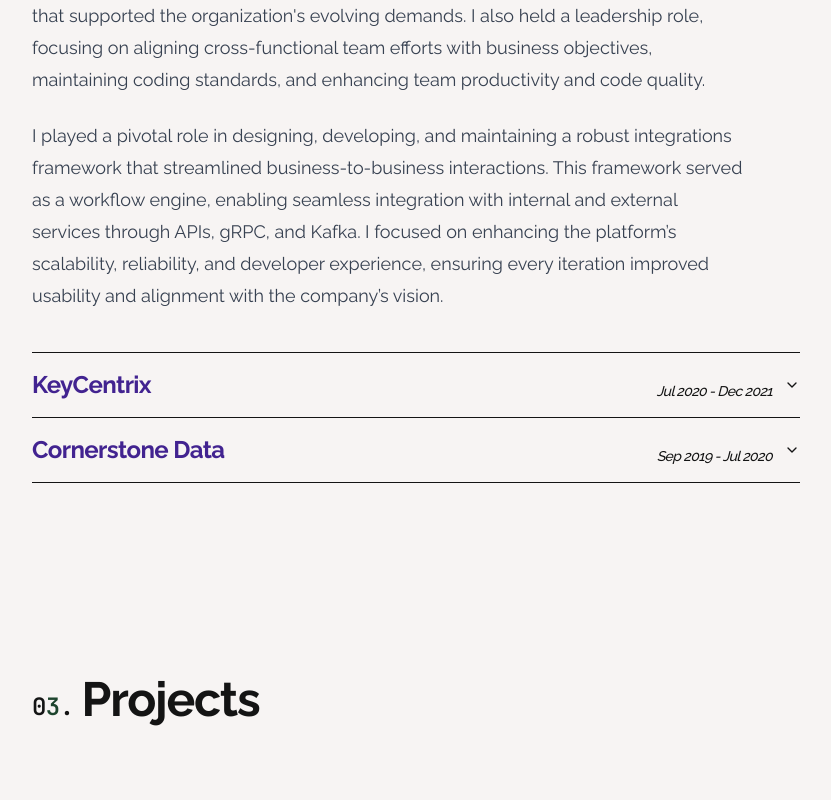
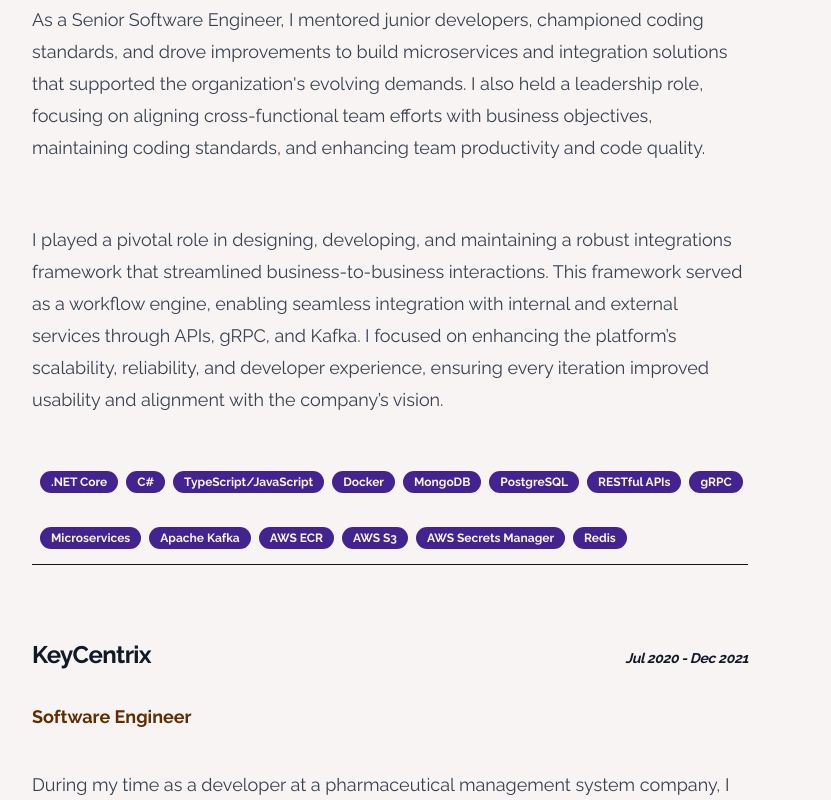
Before and after one commit to corbinmurray/corbinmurray-dev, a Next.js app: page / in a window 1280 px wide. Shown: the part 2220-3020 px from the top of the page, without its empty margins (96-927 px from the left). Built offline with nearby package versions, Linux system fonts and the light colour scheme.

Commit message:
Update experience section

```diff
--- a/app/page.tsx
+++ b/app/page.tsx
@@ -1,4 +1,4 @@
-import { Accordion, AccordionContent, AccordionItem, AccordionTrigger } from "@/components/ui/accordion";
+import { Badge } from "@/components/ui/badge";
 import { Button } from "@/components/ui/button";
 import { Card, CardContent, CardFooter, CardHeader, CardTitle } from "@/components/ui/card";
 import RevealSection from "@/components/ui/reveal-section";
@@ -74,7 +74,7 @@ export default async function Home() {
 					<h1 className="text-nowrap">Experience</h1>
 				</div>
 
-				<Accordion type="multiple" defaultValue={[experiences[0].companyName]}>
+				{/* <Accordion type="multiple" defaultValue={[experiences[0].companyName]}>
 					{experiences.map((experience, i) => {
 						return (
 							<AccordionItem key={i} value={experience.companyName}>
@@ -95,7 +95,36 @@ export default async function Home() {
 							</AccordionItem>
 						);
 					})}
-				</Accordion>
+				</Accordion> */}
+
+				{experiences.map((experience, i) => {
+					return (
+						<article key={i} className="flex flex-col gap-y-3 mb-8 border-b">
+							<div className="flex justify-between items-baseline">
+								<h3>{experience.companyName}</h3>
+								<h3 className="italic text-sm">{experience.dateRange}</h3>
+							</div>
+
+							<div>
+								<span className="text-primary font-semibold text-md">{experience.positionTitle}</span>
+							</div>
+
+							{experience.descriptions.map((description, ii) => {
+								return <p key={ii}>{description}</p>;
+							})}
+
+							<ul className="list-none p-0 m-0 flex flex-row flex-wrap">
+								{experience.skills.map((skill, ii) => {
+									return (
+										<li key={ii} className="text-nowrap">
+											<Badge variant="secondary">{skill}</Badge>
+										</li>
+									);
+								})}
+							</ul>
+						</article>
+					);
+				})}
 			</RevealSection>
 
 			<RevealSection id="projects" className="mb-24 md:mb-48 scroll-mt-24">
```
